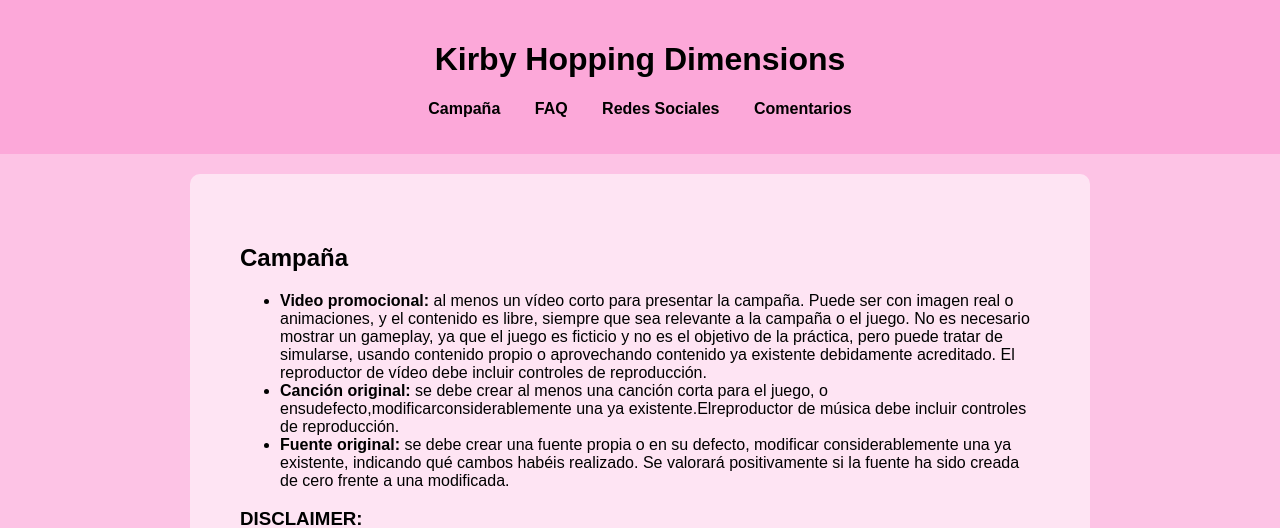
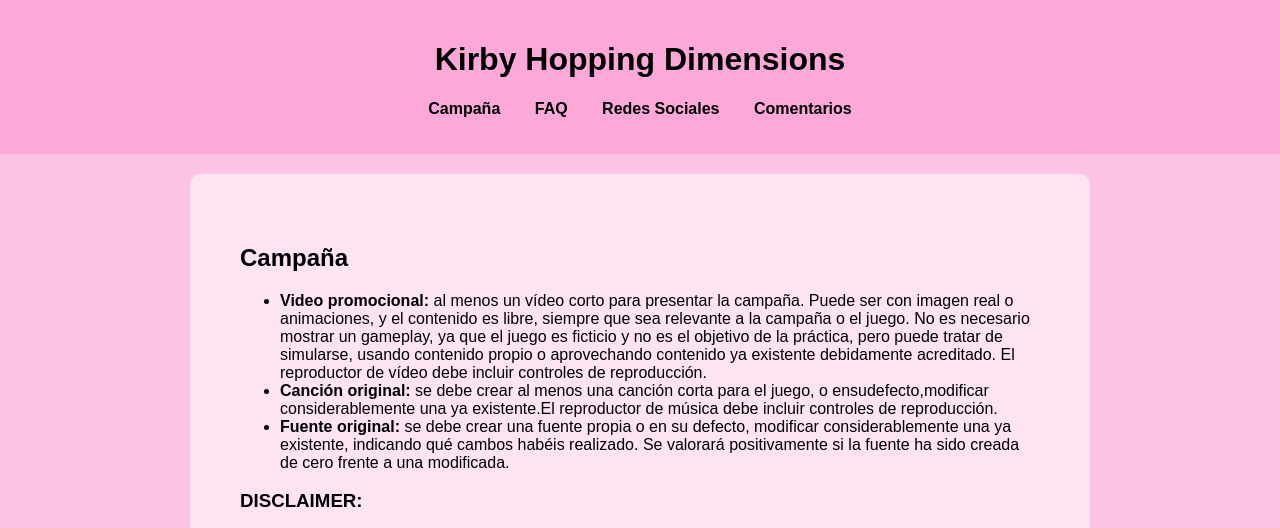
Before and after one commit to leleleila/TrabajoMultimedia-v2, a plain HTML site: page index.html in a window 1280 px wide. Shown: the top 528 px of the page. Drawn offline with Linux system fonts and the light colour scheme; a script that the page names is missing.

Commit message:
Update index.html

```diff
--- a/index.html
+++ b/index.html
@@ -24,7 +24,7 @@
         <h2>Campaña</h2>
         <ul>
             <li><b>Video promocional:</b> al menos un vídeo corto para presentar la campaña. Puede ser con imagen real o animaciones, y el contenido es libre, siempre que sea relevante a la campaña o el juego. No es necesario mostrar un gameplay, ya que el juego es ficticio y no es el objetivo de la práctica, pero puede tratar de simularse, usando contenido propio o aprovechando contenido ya existente debidamente acreditado. El reproductor de vídeo debe incluir controles de reproducción.</li>
-            <li><b>Canción original:</b> se debe crear al menos una canción corta para el juego, o ensudefecto,modificarconsiderablemente una ya existente.Elreproductor de música debe incluir controles de reproducción.</li>
+            <li><b>Canción original:</b> se debe crear al menos una canción corta para el juego, o ensudefecto,modificar considerablemente una ya existente.El reproductor de música debe incluir controles de reproducción.</li>
             <li><b>Fuente original:</b> se debe crear una fuente propia o en su defecto, modificar considerablemente una ya existente, indicando qué cambos habéis realizado. Se valorará positivamente si la fuente ha sido creada de cero frente a una modificada.</li>
 
         </ul>
```
